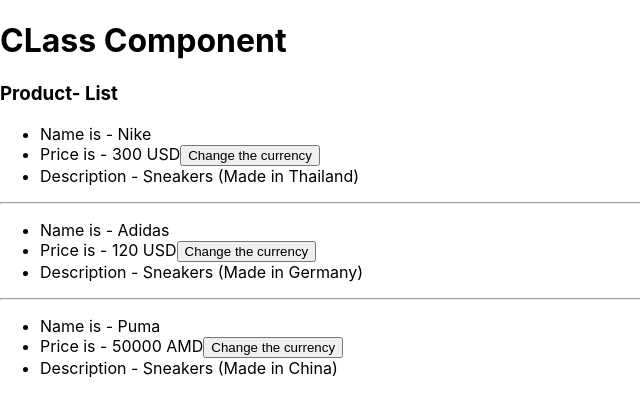
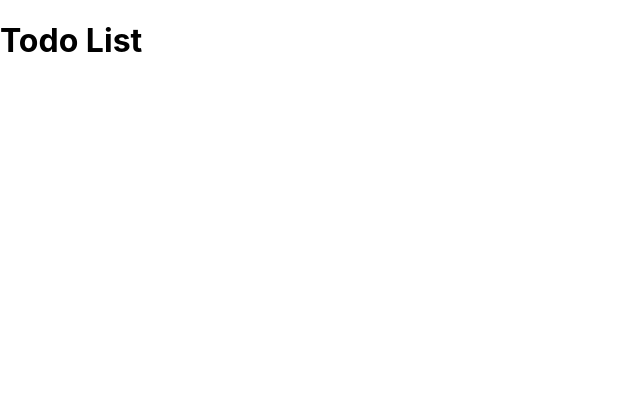
Before and after one commit to LyovPapoyan/React-Demo-App, a React (Create React App) app: page / in a window 1280 px wide. Shown: the top 416 px of the page, without its empty margins (0-640 px from the left). Built offline with nearby package versions, Linux system fonts and the light colour scheme.

Commit message:
HomeWork-04

```diff
--- a/src/App.js
+++ b/src/App.js
@@ -1,21 +1,12 @@
 import React from 'react';
 import './App.css';
-import Header from './class-components/Header';
-import Product from './class-components/Product'
 
-
-// import Header from './components/Header';
-// import UserList from './components/User-list';
+import Header from './components/Header'
 
 function App() {
   return (
     <div>
       <Header />
-      <Product name="Nike" price="300 USD" description="Sneakers (Made in Thailand)" />
-      <hr/>
-      <Product name="Adidas" price="120 USD" description="Sneakers (Made in Germany)" />
-      <hr/>
-      <Product name="Puma" price="50000 AMD" description="Sneakers (Made in China)" />
     </div>
   );
 }
--- a/src/class-components/Description.js
+++ /dev/null
@@ -1,9 +0,0 @@
-import React from 'react';
-
-export default class Description extends React.Component {
-
-
-    render(){
-        return <span>Description  - {this.props.description}</span>
-    }
-}
--- a/src/class-components/Header.js
+++ /dev/null
@@ -1,12 +0,0 @@
-import React from 'react';
-
-const Header = () => {
-    return (
-        <div>
-            <h1>CLass Component</h1>
-            <h3>Product- List</h3>
-        </div>
-    );
-}
-
-export default Header;
--- a/src/class-components/Name.js
+++ /dev/null
@@ -1,13 +0,0 @@
-/* eslint-disable no-useless-constructor */
-import React from 'react';
-
-export default class Name extends React.Component {
-    // constructor(props){
-    //     super(props)
-    // }
-
-
-    render() {
-        return <span>Name is - {this.props.name} </span>
-    }
-}
--- a/src/class-components/Price.js
+++ /dev/null
@@ -1,33 +0,0 @@
-import React from 'react';
-
-export default class Price extends React.Component {
-
-    state = {
-        price : this.props.price
-    }
-
-    changeCurrency = () => {
-        let {price} = this.state;
-
-        if (price.includes('USD')) {
-
-            return this.setState({
-                price: Math.round( parseInt(price) * 485)  + ' AMD',
-            });
-        } else {
-            return this.setState({
-                price: Math.round( parseInt(price) / 485) + ' USD '
-            })
-        };
-    }
-
-
-    render(){
-        return (
-         <div>
-            <span>Price is - {this.state.price}</span>
-            <button onClick={this.changeCurrency}>Change the currency </button>
-        </div>
-        )
-    }
-}
--- a/src/class-components/Product.js
+++ /dev/null
@@ -1,20 +0,0 @@
-import React, { Component } from 'react';
-import Name from './Name';
-import Price from './Price';
-import Description from './Description';
-
-
-export default class Product extends Component {
-
-
-    render() {
-        console.log(this.props);
-        return (
-            <ul>
-                 <li> <Name name={this.props.name} /> </li>
-                 <li> <Price price={this.props.price} /> </li>
-                 <li> <Description description={this.props.description}/> </li>
-            </ul>
-        )
-    }
-}
--- a/src/components/Header.js
+++ b/src/components/Header.js
@@ -1,8 +1,7 @@
 import React from 'react';
 
-
-const Header = () => {
-    return <h1>Welcome to User list!!!</h1>;
+const  Header = () => {
+    return <h1>Todo List</h1>;
 }
 
-export default Header;
+export default Header
```
Also changed, not shown: src/components/User-list.js (deleted, +0 -15 lines), src/components/User.js (deleted, +0 -9 lines).
